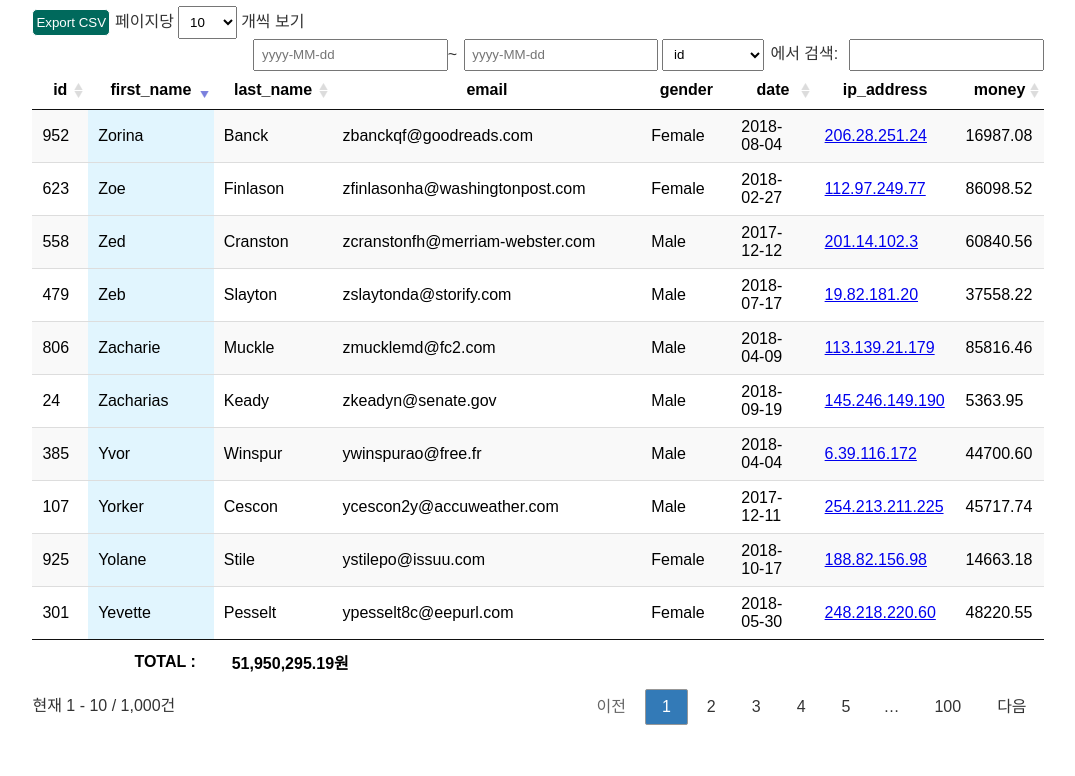
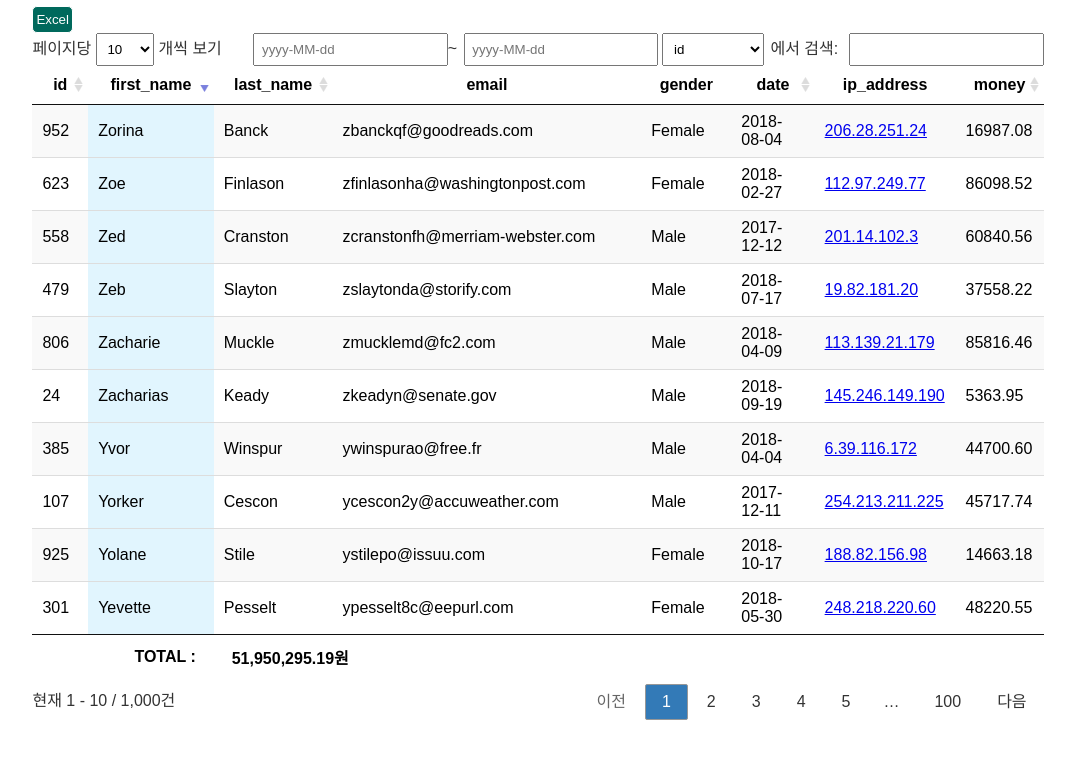
Before and after one commit to SaintSilver/datatables-ex, a plain HTML site: page index.html in a window 1280 px wide. Shown: the part 102-878 px from the top of the page, without its empty margins (102-1177 px from the left). Drawn offline with Linux system fonts and the light colour scheme; a web font is replaced by a local one.

Commit message:
dom option 사용하도록 수정

```diff
--- a/css/main.css
+++ b/css/main.css
@@ -51,7 +51,7 @@ table.dataTable.display tbody tr:hover {
 }
 
 /* EXCEL 버튼 */
-#exportCSV{
+.exportCSV{
 	margin-right: 5px;
 	text-align: center;
 	border: 1px solid white;
@@ -63,7 +63,7 @@ table.dataTable.display tbody tr:hover {
     cursor: pointer;
 }
 
-#exportCSV:hover{
+.exportCSV:hover{
 	background-color: transparent;
 	border: 1px solid gray;
 	color: black;
--- a/js/main.js
+++ b/js/main.js
@@ -70,13 +70,14 @@ $(document).ready(function () {
             });
             $(api.column(3).footer()).html(result.toLocaleString()+'원');
         },
+        dom : 'Blfrtip',
         buttons:[{
 			extend:'csvHtml5',
 			text: 'Excel',
 			footer: true,
 			bom: true,
-			className: 'exportBtn'
-		}],
+			className: 'exportCSV'
+		}]
     });
 
     /* Column별 검색기능 추가 */
@@ -97,11 +98,5 @@ $(document).ready(function () {
         table.draw();
     })
 
-    /* Export 버튼 추가 */
-    $('#myTable_length').prepend('<button type="button" id="exportCSV">Export CSV</button>');
-    $('#exportCSV').on('click',function(){
-    	table.button('.buttons-csv').trigger();
-    })
-
 
 });
```
